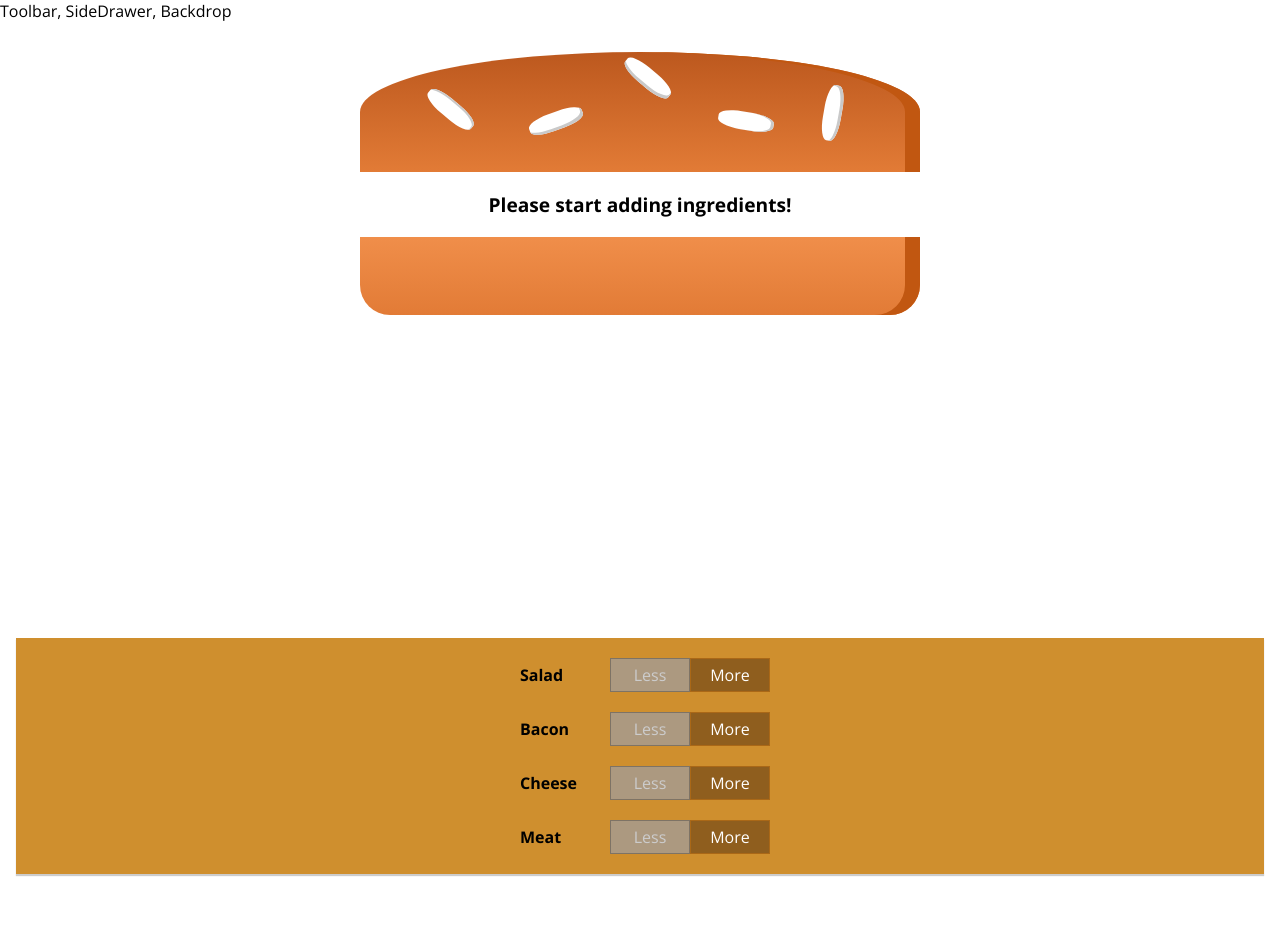
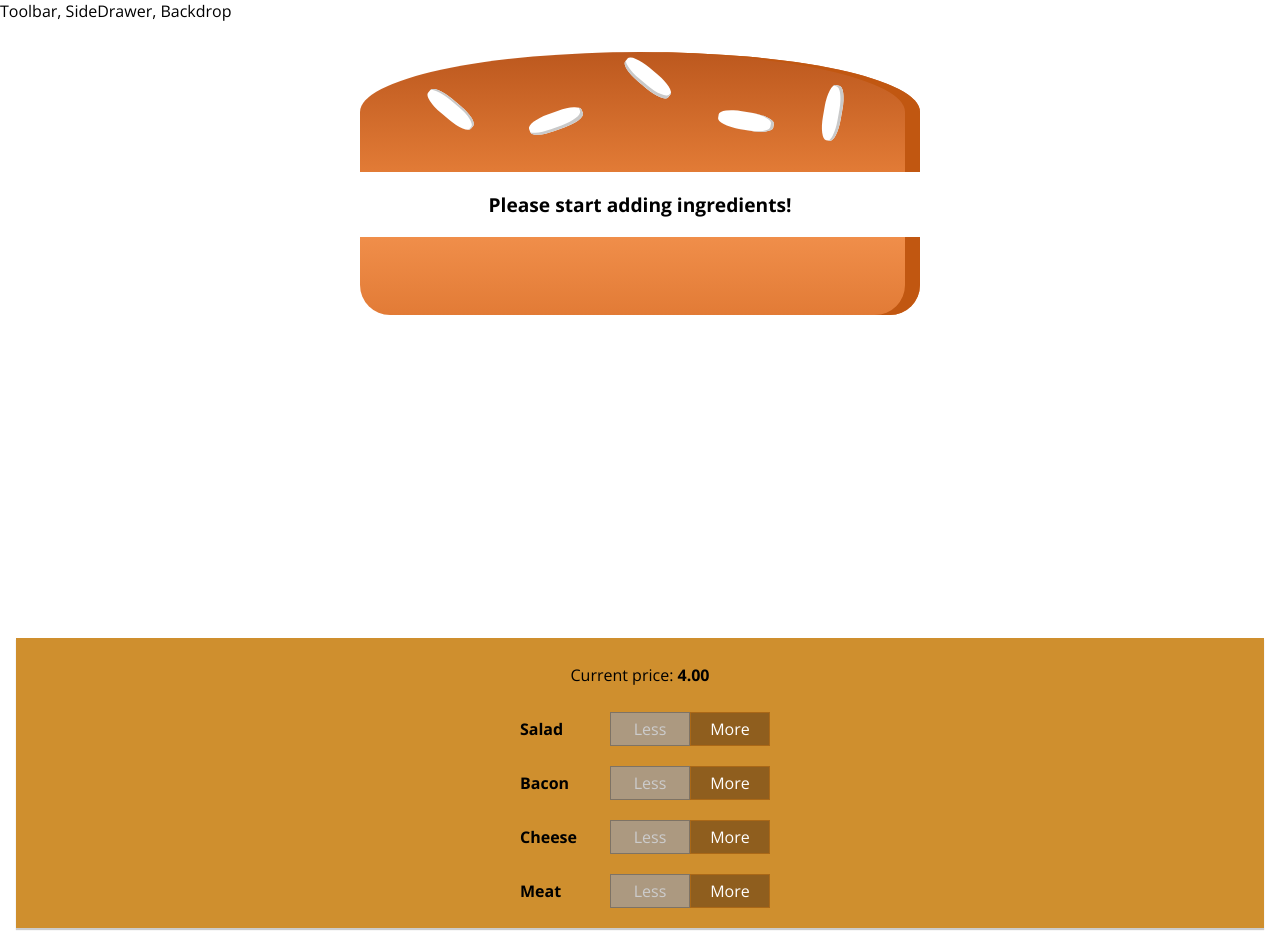
Before and after one commit to luckyluck/burger_builder, a React app: page / in a window 1280 px wide. Before the commit the page ends 890 px from the top, so only its background shows below. Built offline with nearby package versions, Linux system fonts and the light colour scheme.

Commit message:
Add price.

```diff
--- a/src/components/Burger/BuildControls/BuildControls.js
+++ b/src/components/Burger/BuildControls/BuildControls.js
@@ -13,6 +13,7 @@
 
 const buildControls = (props) => (
     <div className={styles.BuildControls}>
+        <p>Current price: <strong>{props.price.toFixed(2)}</strong></p>
         {controls.map(ctrl => (
             <BuildControl
                 key={ctrl.type}
--- a/src/containers/BurgerBuilder/BurgerBuilder.js
+++ b/src/containers/BurgerBuilder/BurgerBuilder.js
@@ -72,6 +72,7 @@
                     ingredientAdded={this.addIngredientHandler}
                     ingredientRemoved={this.removeIngredientHandler}
                     disabled={disabledInfo}
+                    price={this.state.totalPrice}
                 />
             </Auxiliary>
         );
```
